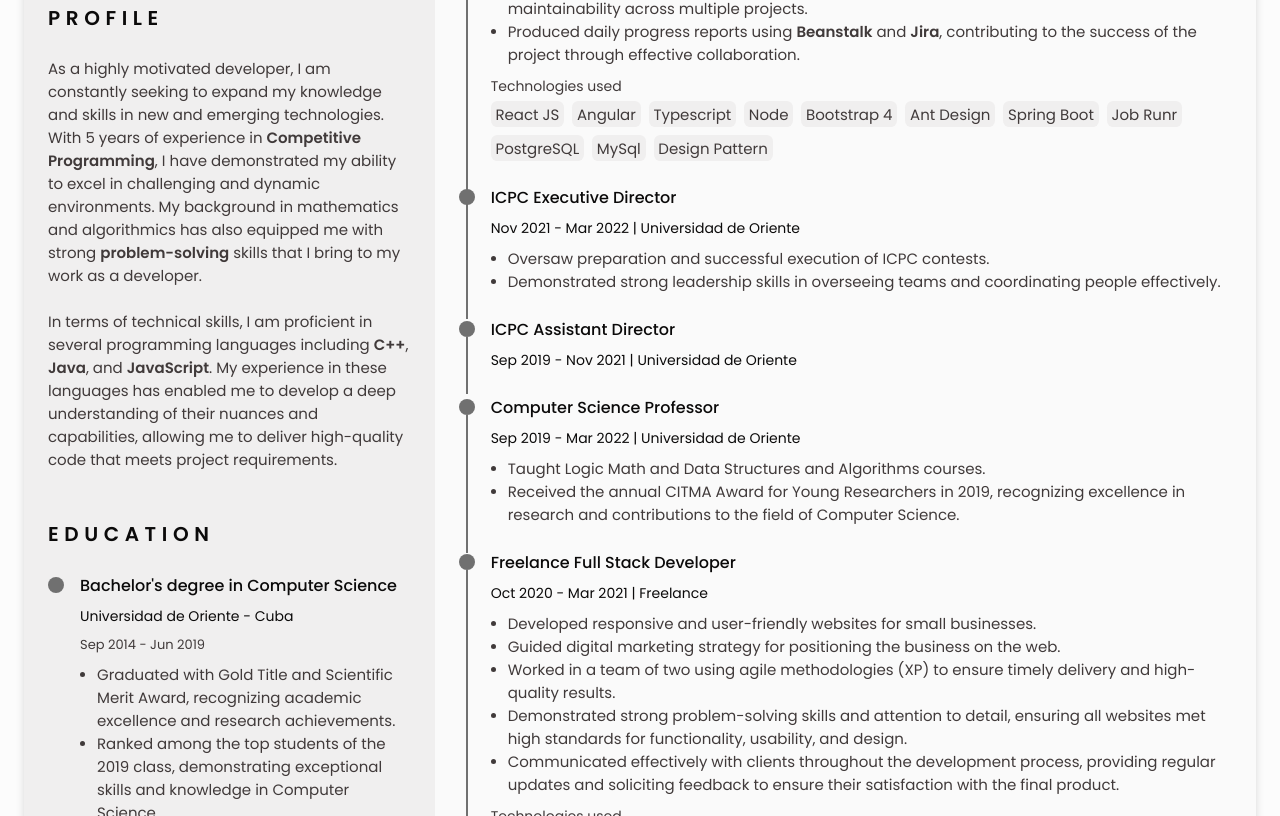
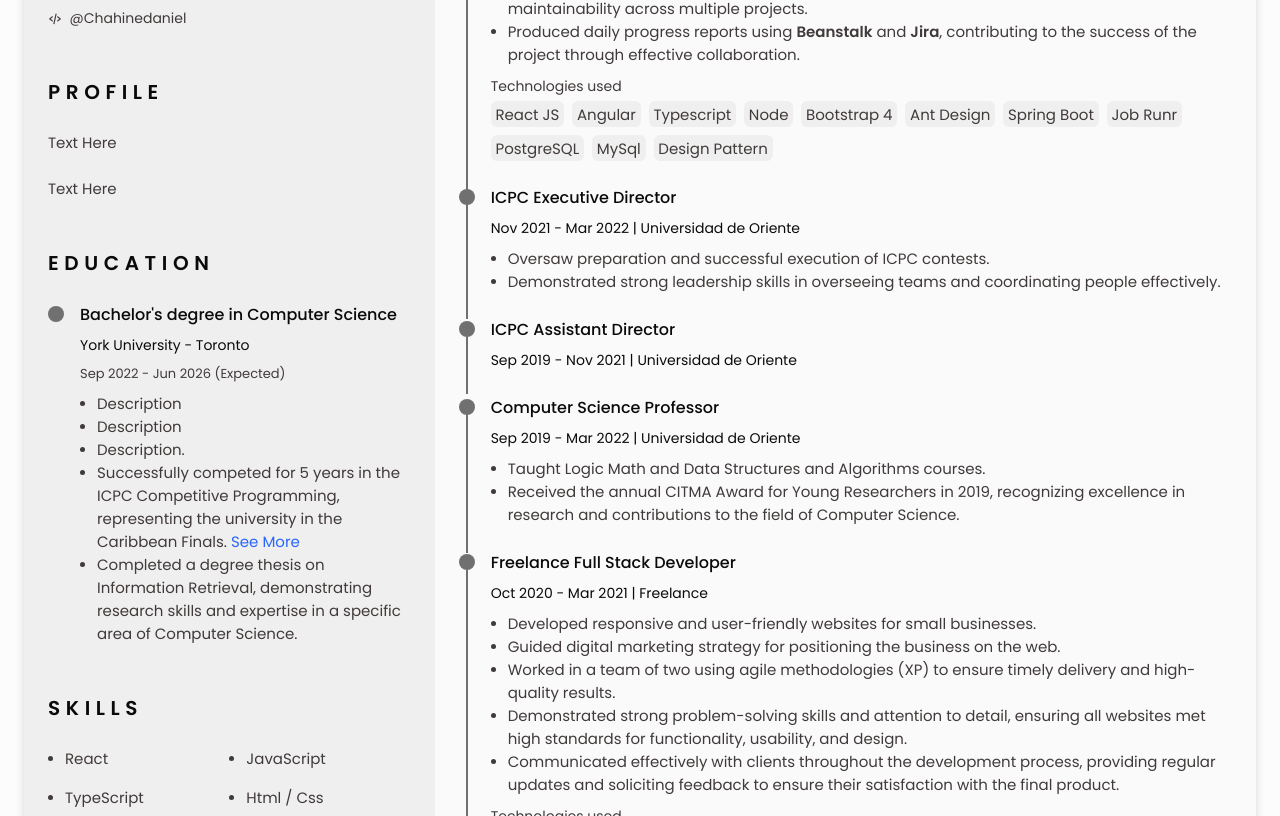
Before and after one commit to DanielChahine0/CV, a plain HTML site: page index.html in a window 1280 px wide. Shown: the part 651-1467 px from the top of the page. Drawn offline with nearby package versions, Linux system fonts and the light colour scheme.

Commit message:
Update index.html

```diff
--- a/index.html
+++ b/index.html
@@ -139,6 +139,17 @@
                         <a href="https://www.instagram.com/dxni.ch/" target="_black" class="social__link">
                             <i class='bx bxl-instagram social__icon'></i> @dxni.ch
                         </a>
+
+                        <!-- Leet Code -->
+                        <a href="https://danielchahine0.github.io/" target="_black" class="social__link">
+                            <i class='bx bx-globe'></i>&nbsp @Personal-Website
+                        </a>
+
+                        <!-- Personal Website -->
+                        <a href="https://leetcode.com/Chahinedaniel/" target="_black" class="social__link">
+                            <i class='bx bx-code-alt' ></i>&nbsp @Chahinedaniel
+                        </a>
+
                     </div>
                 </section>
 
@@ -147,18 +158,11 @@
                     <h2 class="section-title">Profile</h2>
 
                     <p class="profile__description">
-                        As a highly motivated developer, I am constantly seeking to expand my knowledge and skills in
-                        new and emerging technologies. With 5 years of experience in <strong>Competitive Programming</strong>, I have
-                        demonstrated my ability to excel in challenging and dynamic environments. My background in
-                        mathematics and algorithmics has also equipped me with strong <strong>problem-solving</strong> skills that I
-                        bring to my work as a developer.
+                        Text Here
                     </p>
                     <br>
                     <p class="profile__description">
-                        In terms of technical skills, I am proficient in several programming languages including <strong>C++</strong>,
-                        <strong>Java</strong>, and <strong>JavaScript</strong>. My experience in these languages has enabled me to develop a deep
-                        understanding of their nuances and capabilities, allowing me to deliver high-quality code that
-                        meets project requirements.
+                        Text Here
                     </p>
                 </section>
 
@@ -175,23 +179,20 @@
 
                             <div class="education__data bd-grid">
                                 <h3 class="education__title">Bachelor's degree in Computer Science</h3>
-                                <span class="education__studies">Universidad de Oriente - Cuba</span>
-                                <span class="education__year">Sep 2014 - Jun 2019</span>
+                                <span class="education__studies">York University - Toronto</span>
+                                <span class="education__year">Sep 2022 - Jun 2026 (Expected)</span>
                                 <ul class="education__list">
                                     <li class="education__description">
                                         <span class="education__circle"></span>
-                                        <div>Graduated with Gold Title and Scientific Merit Award, recognizing academic
-                                            excellence and research achievements.</div>
+                                        <div>Description</div>
                                     </li>
                                     <li class="education__description">
                                         <span class="education__circle"></span>
-                                        <div>Ranked among the top students of the 2019 class, demonstrating exceptional
-                                            skills and knowledge in Computer Science.</div>
+                                        <div>Description</div>
                                     </li>
                                     <li class="education__description">
                                         <span class="education__circle"></span>
-                                        <div>Participated in several scientific events related to Computer Science,
-                                            expanding knowledge and networking with professionals in the field.</div>
+                                        <div>Description.</div>
                                     </li>
                                     <li class="education__description">
                                         <span class="education__circle"></span>
```
